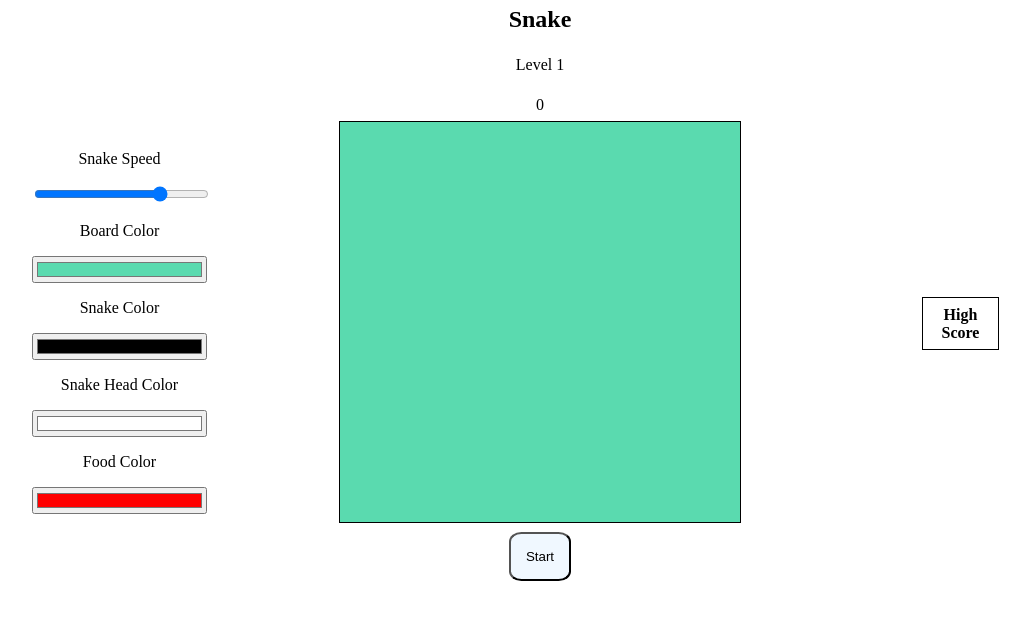
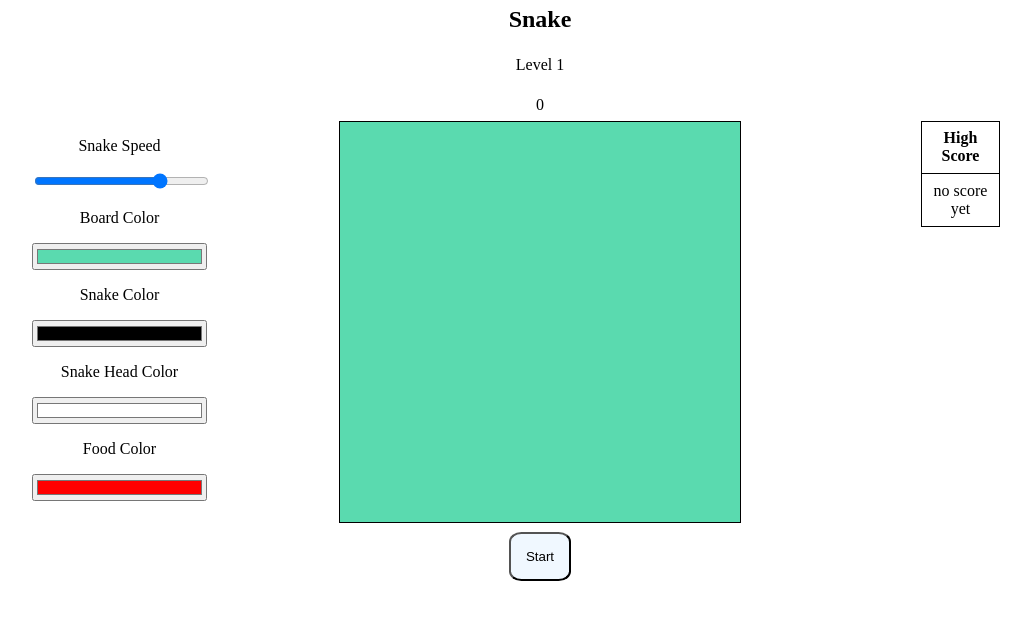
Before and after one commit to bonzol/Snake_Game, a plain HTML site: page index.html in a window 1280 px wide. Shown: the whole page, without its empty margins (100-1131 px from the left). Drawn offline with Linux system fonts and the light colour scheme.

Commit message:
update limit of high score

```diff
--- a/app.js
+++ b/app.js
@@ -93,7 +93,6 @@ function init() {
 
 function buildScores() {
     if(scores.length > 0) {
-        scores.sort((a,b) => {return a-b});
         var tbody = document.getElementById("scores");
         tbody.innerHTML = "";
         for(let i = 0; i < scores.length; i++) {
@@ -208,8 +207,11 @@ function stopGame() {
     let newScore = parseInt(document.getElementById("score").innerHTML);
     if(!scores.includes(newScore)) {
         scores.push(newScore);
+        scores.sort((a,b) => {return a-b});
+        if(scores.length > 7) {
+            scores.shift();
+        }
     }
-    // deleteTable();
     buildScores();
     ctx.textAlign = "center";
     ctx.font = "60px Arial red";
--- a/index.html
+++ b/index.html
@@ -39,7 +39,9 @@
                         </tr>
                     </thead>
                     <tbody id="scores">
-
+                        <tr>
+                            <td>no score yet</td>
+                        </tr>
                     </tbody>
                   </table>
             </div>
--- a/style.css
+++ b/style.css
@@ -18,7 +18,7 @@ body {
 
 .containerRow {
     display: flex;
-    align-items: center;
+    /* align-items: center; */
     justify-content: center;
     flex-direction: row;
     width: 100%;
@@ -39,6 +39,7 @@ body {
     align-items: center;
     justify-content: center;
     width: 100%;
+    height: 100%;
     margin: 0;
     padding: 0;
 }
```
